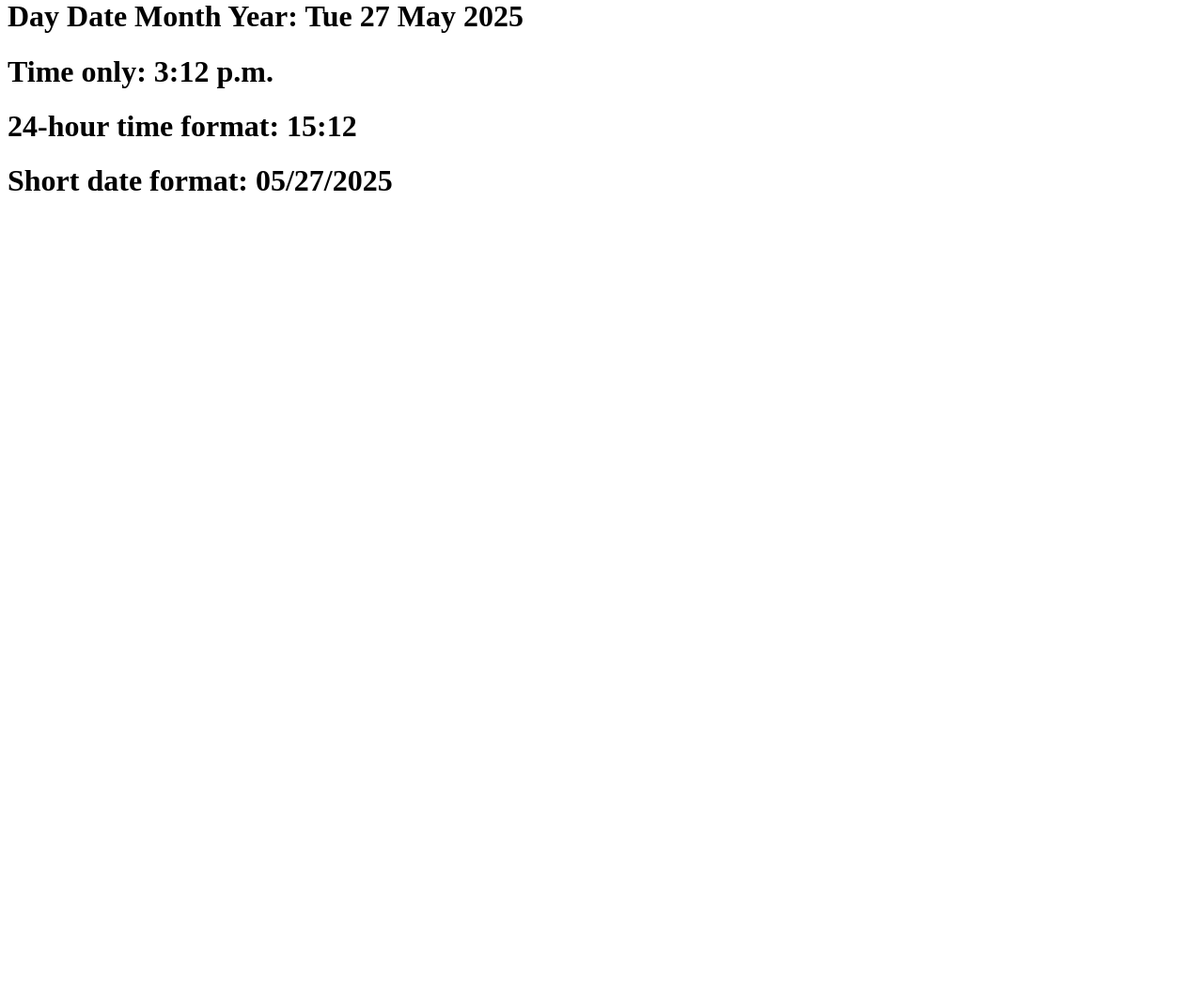
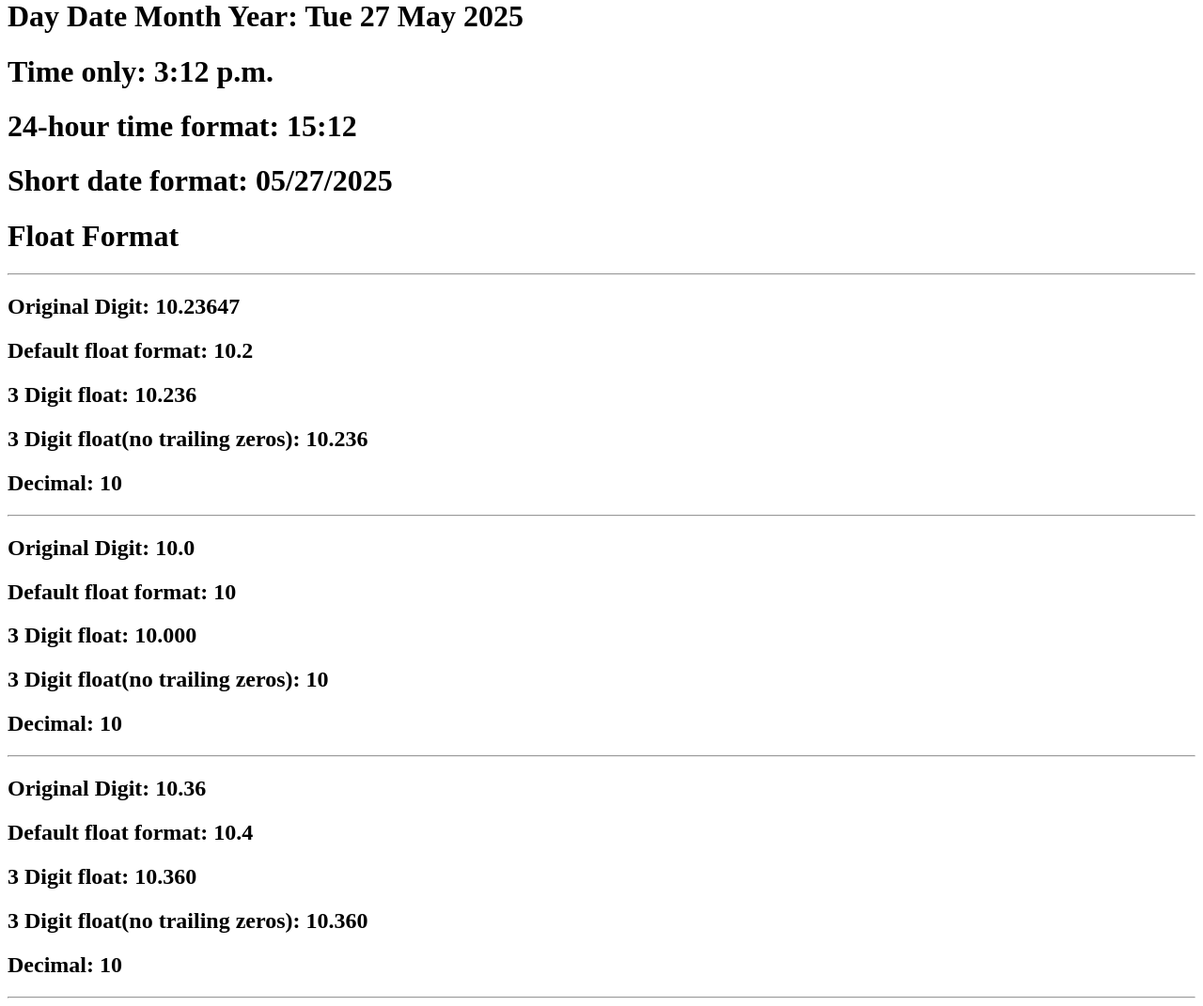
Before and after one commit to aatansen/Django-Restart, a Django app: page / in a window 1280 px wide. Shown: the part 782-1853 px from the top of the page at 94% size. Before the commit the page ends 985 px from the top, so only its background shows below. Run offline with Django 5.2, Linux system fonts and the light colour scheme.

Commit message:
feat: :sparkles: Float Format

```diff
--- a/Day 03/first_app/templates/first_app/index.html
+++ b/Day 03/first_app/templates/first_app/index.html
@@ -23,6 +23,26 @@
     <h1>Time only: {{date_time|time}}</h1>
     <h1>24-hour time format: {{date_time|time:'H:i'}}</h1>
     <h1>Short date format: {{date_time|date:'SHORT_DATE_FORMAT'}}</h1>
+    <h1>Float Format</h1>
+    <hr>
+    <h2>Original Digit: {{amount.0}}</h2>
+    <h2>Default float format: {{amount.0|floatformat}}</h2>
+    <h2>3 Digit float: {{amount.0|floatformat:3}}</h2>
+    <h2>3 Digit float(no trailing zeros): {{amount.0|floatformat:-3}}</h2>
+    <h2>Decimal: {{amount.0|floatformat:0}}</h2>
+    <hr>
+    <h2>Original Digit: {{amount.1}}</h2>
+    <h2>Default float format: {{amount.1|floatformat}}</h2>
+    <h2>3 Digit float: {{amount.1|floatformat:3}}</h2>
+    <h2>3 Digit float(no trailing zeros): {{amount.1|floatformat:-3}}</h2>
+    <h2>Decimal: {{amount.1|floatformat:0}}</h2>
+    <hr>
+    <h2>Original Digit: {{amount.2}}</h2>
+    <h2>Default float format: {{amount.2|floatformat}}</h2>
+    <h2>3 Digit float: {{amount.2|floatformat:3}}</h2>
+    <h2>3 Digit float(no trailing zeros): {{amount.2|floatformat:-3}}</h2>
+    <h2>Decimal: {{amount.2|floatformat:0}}</h2>
+    <hr>
 </h1>
 
 </body>
--- a/Day 03/first_app/views.py
+++ b/Day 03/first_app/views.py
@@ -4,10 +4,11 @@ from datetime import datetime
 # Create your views here.
 def first_app(request):
     date_time = datetime.now()
-
+    amount = [10.23647,10.000,10.36000]
     dynamic_data={
         'dt':'hello',
         'description':'Welcome to Django 5',
         'date_time': date_time,
+        'amount':amount
     }
     return render(request,'first_app/index.html',context=dynamic_data)
```
Also changed, not shown: README.md.
